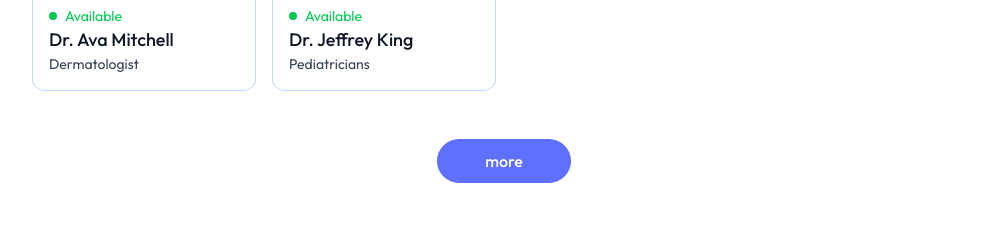
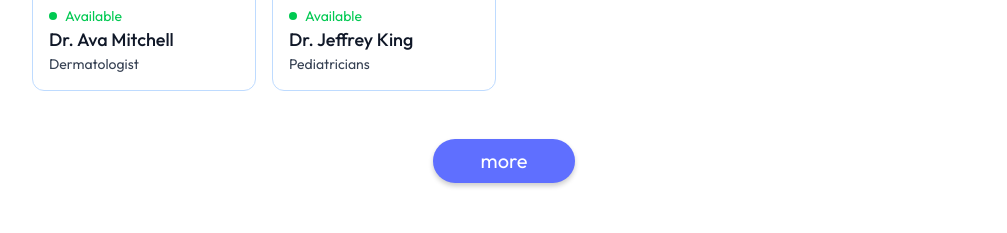
Before and after one commit to AmritPramanik/Doctor-Appointment-Booking-webApp, a React (Vite) app in the folder frontend/: page / in a window 1280 px wide. Shown: the part 2120-2353 px from the top of the page, without its empty margins (136-1143 px from the left). Built offline with nearby package versions, Linux system fonts and the light colour scheme.

Commit message:
Doctors Page Completed

```diff
--- a/frontend/src/components/TopDoctors.jsx
+++ b/frontend/src/components/TopDoctors.jsx
@@ -27,7 +27,7 @@ const TopDoctors = () => {
           </div>
         ))}
       </div>
-      <button onClick={()=>{ navigate('/doctors'); scrollTo(0,0)}} className="primary font-medium text-white px-12 py-2.5 rounded-full mt-8 cursor-pointer hover:scale-105 transition-all duration-300">more</button>
+      <button onClick={()=>{ navigate('/doctors'); scrollTo(0,0)}} className="primary text-xl text-white px-12 py-2 rounded-full mt-8 cursor-pointer shadow-[0_3px_5px_rgba(0,0,0,0.2)] hover:scale-105 transition-all duration-300">more</button>
     </div>
   );
 };
```
